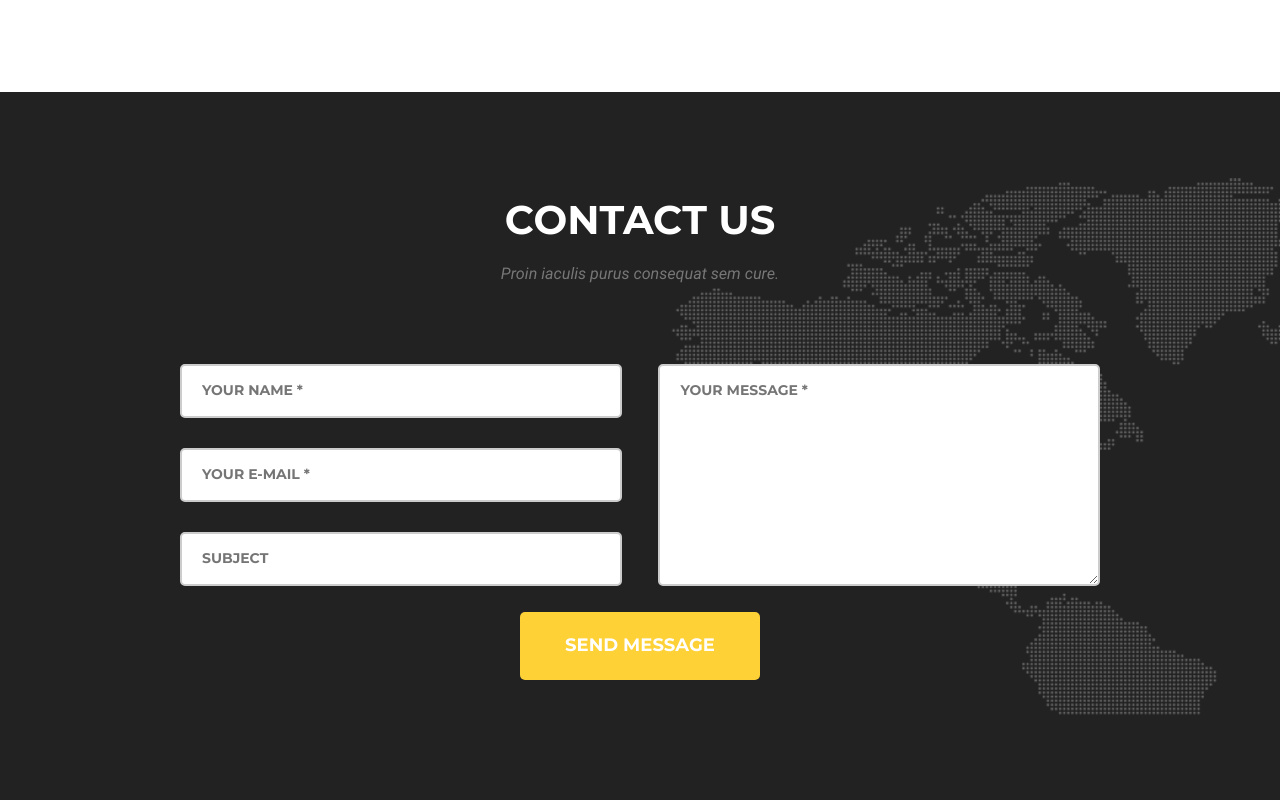
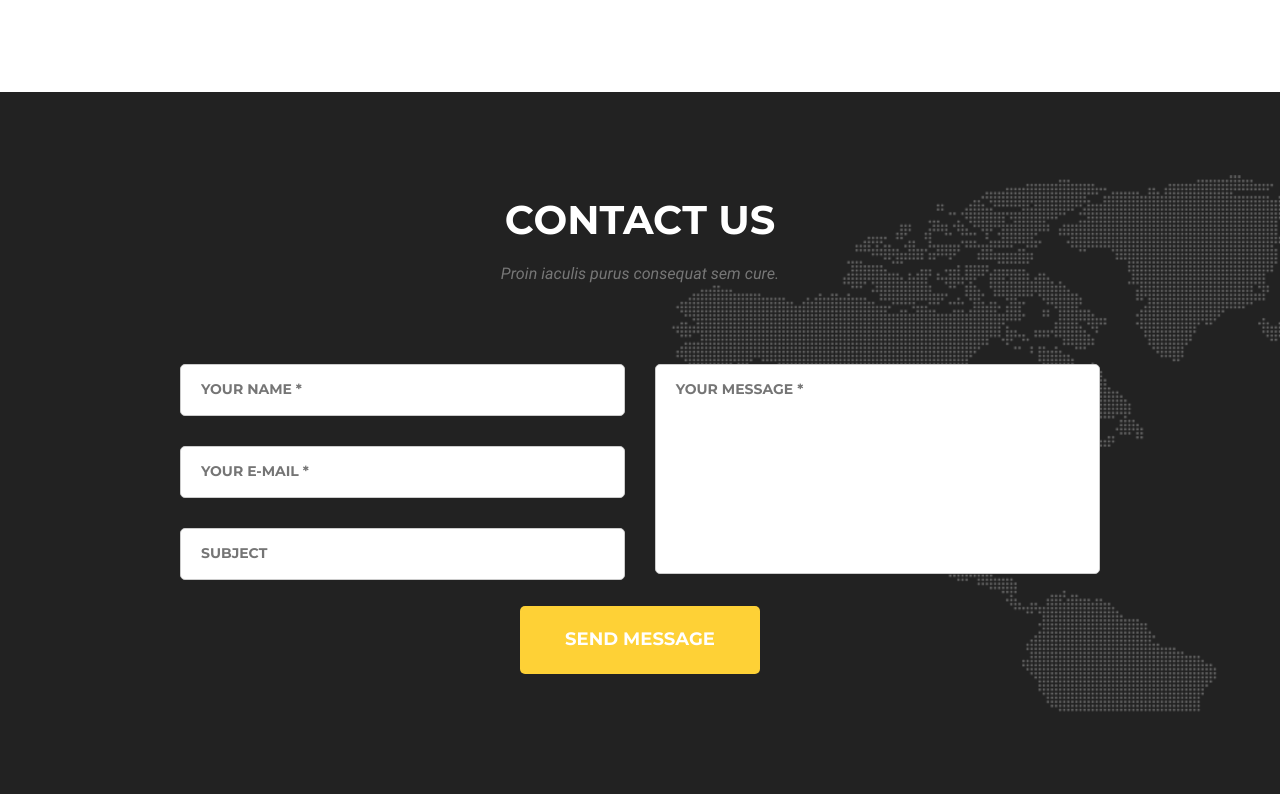
Before and after one commit to ShvetsAleks/goit-fe-course, a plain HTML site: page html-css/module-07/index.html in a window 1280 px wide. Shown: the part 586-1386 px from the top of the page. Drawn offline with Linux system fonts and the light colour scheme.

Commit message:
textarea

```diff
--- a/html-css/module-07/css/section2.css
+++ b/html-css/module-07/css/section2.css
@@ -25,7 +25,7 @@
     outline: none;
     width: 100%;
     padding: 1.125rem 1.25rem;
-    border: 2px solid #ccc;
+    border: 1px solid #ccc;
     border-radius: 0.313rem;
     text-transform: uppercase;
     color: #ccc;
@@ -62,12 +62,17 @@ textarea:invalid:not(:placeholder-shown) {
 	border-color: red;
 }
 
+.input-textarea {
+    height: 13.125rem;
+    resize: none;
+}
+
 .feedback-form-input {
-    flex-basis: 48%;
+    flex-basis: 48.4%;
 }
 
 .feedback-textarea {
-    flex-basis: 48%;
+    flex-basis: 48.4%;
 }
 
 .form-btm {
--- a/html-css/module-07/index.html
+++ b/html-css/module-07/index.html
@@ -81,7 +81,7 @@
                             <input class="imput-subject" type="text" name="subject" placeholder="subject">
                         </div>
                         <div class="feedback-textarea">
-                            <textarea class="input-textarea" name="text" rows="13" placeholder="Your message *" required></textarea>
+                            <textarea class="input-textarea" name="text" placeholder="Your message *" required></textarea>
                         </div>
                     </div>
                     <div class="form-btm">
```
